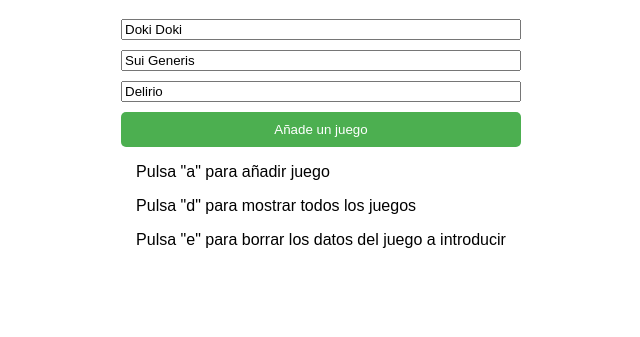
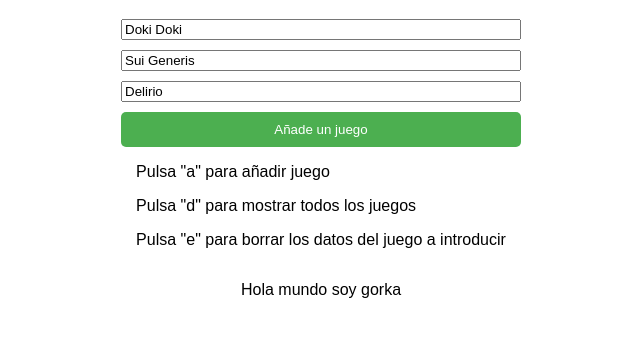
Before and after one commit to jorgeroo1/Repositorio_Individual, a plain HTML site: page index.html in a window 1280 px wide. Shown: the part 81-418 px from the top of the page, without its empty margins (319-959 px from the left). Drawn offline with Linux system fonts and the light colour scheme.

Commit message:
Hola mundo

```diff
--- a/index.html
+++ b/index.html
@@ -24,7 +24,7 @@
         </div>
 
         <div id="gameList">
-
+            <p>Hola mundo soy gorka</p>
         </div>
 
     </div>
```
